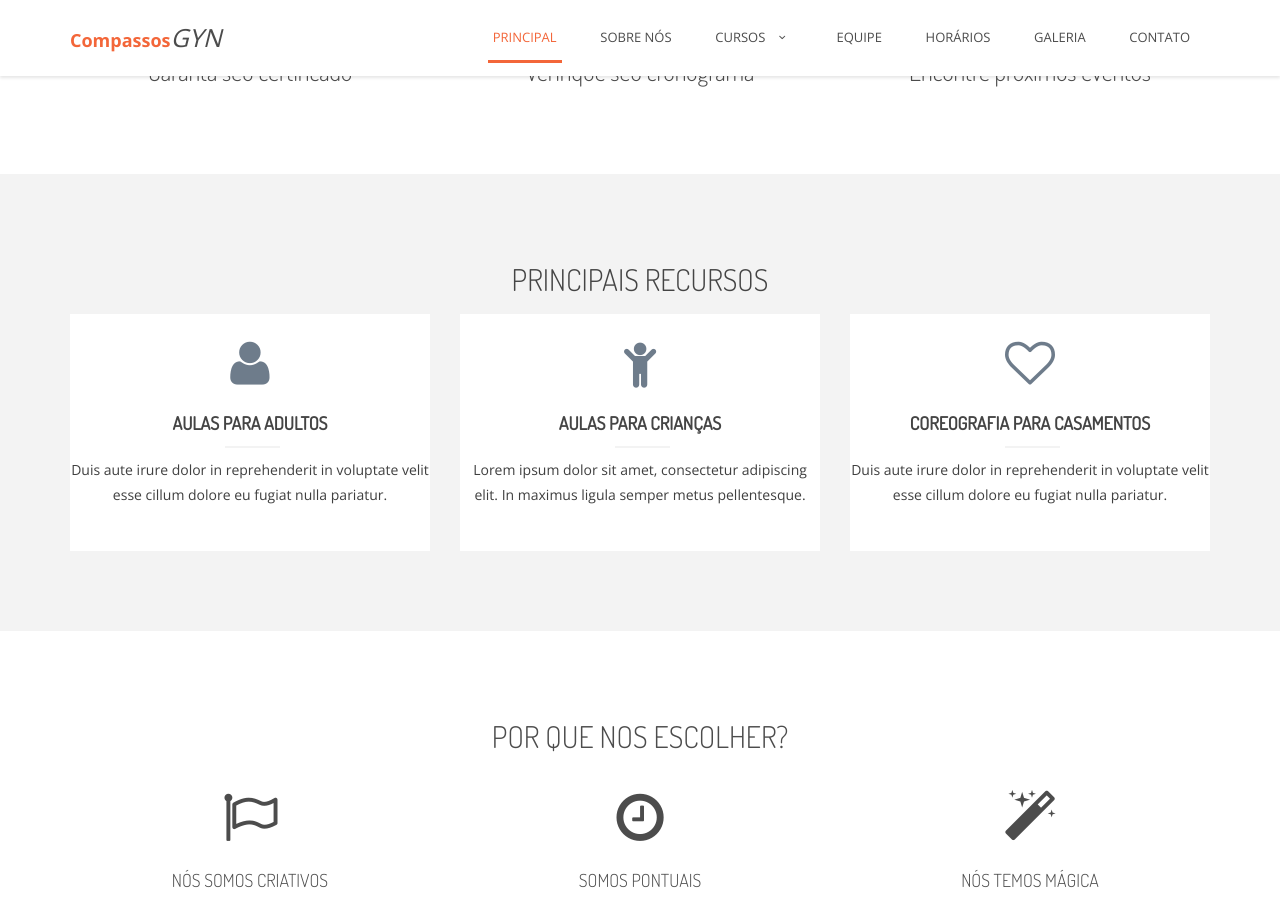
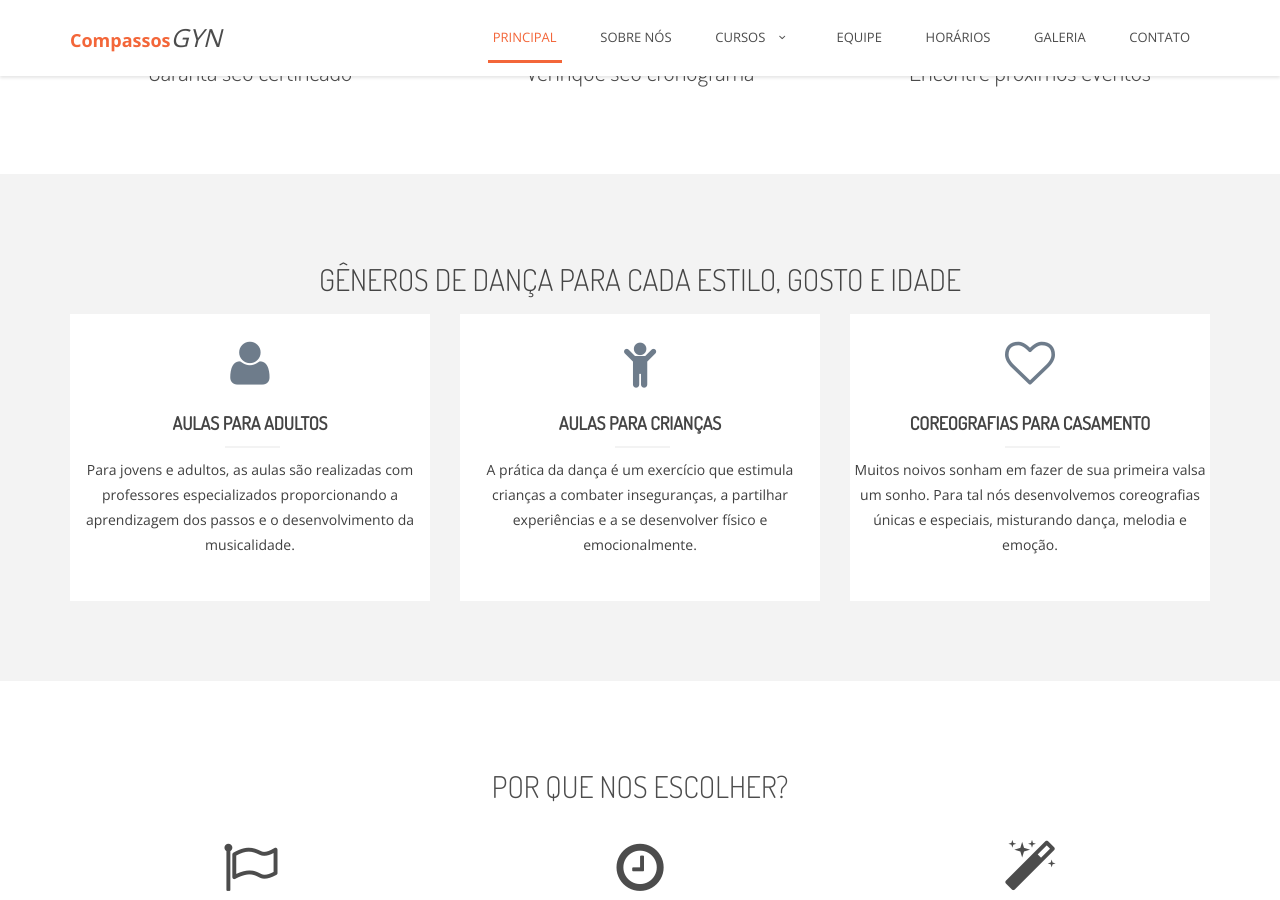
Before and after one commit to 5devmonkeys/comp, a Jekyll site: the page built from index.html, in a window 1280 px wide and 900 px high, scrolled down 1406 px. Built offline with Jekyll 4.4.1, drawn with Linux system fonts in a browser that asks for light colours.

Commit message:
first text change

```diff
--- a/index.html
+++ b/index.html
@@ -89,7 +89,7 @@ pre_footer_link: contato
 <section class="features grey_section">
     <div class="container">
         <header class="section_header text-center">
-            <h2>Principais recursos</h2>
+            <h2>Gêneros de dança para cada estilo, gosto e idade </h2>
         </header>
         <div class="row">
             <div class="col-sm-4 text-center">
@@ -98,7 +98,7 @@ pre_footer_link: contato
                        <i class="fa fa-user"></i>
                     </div>
                     <h4>Aulas para adultos</h4>
-                    <p>Duis aute irure dolor in reprehenderit in voluptate velit esse cillum dolore eu fugiat nulla pariatur.</p>
+                    <p>Para jovens e adultos, as aulas são realizadas com professores especializados proporcionando a aprendizagem dos passos e o desenvolvimento da musicalidade.</p>
                 </div>
             </div>
             <div class="col-sm-4 text-center">
@@ -107,7 +107,7 @@ pre_footer_link: contato
                        <i class="fa fa-child"></i>
                     </div>
                     <h4>Aulas para crianças</h4>
-                    <p>Lorem ipsum dolor sit amet, consectetur adipiscing elit. In maximus ligula semper metus pellentesque.</p>
+                    <p>A prática da dança é um exercício que estimula crianças a combater inseguranças, a partilhar experiências e a se desenvolver físico e emocionalmente. </p>
                 </div>
             </div>
             <div class="col-sm-4 text-center">
@@ -115,8 +115,8 @@ pre_footer_link: contato
                     <div class="icon">
                        <i class="fa fa-heart-o"></i>
                     </div>
-                    <h4>Coreografia para casamentos</h4>
-                    <p>Duis aute irure dolor in reprehenderit in voluptate velit esse cillum dolore eu fugiat nulla pariatur.</p>
+                    <h4>Coreografias para casamento</h4>
+                    <p>Muitos noivos sonham em fazer de sua primeira valsa um sonho. Para tal nós desenvolvemos coreografias únicas e especiais, misturando dança, melodia e emoção.</p>
                 </div>
             </div>
         </div>
```
